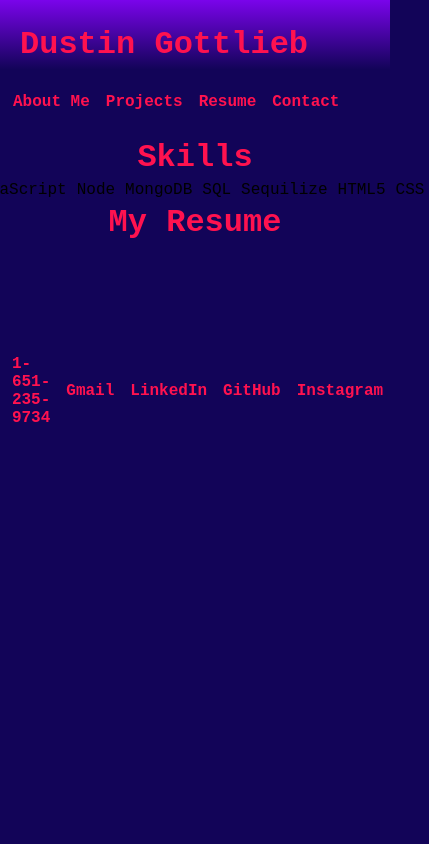
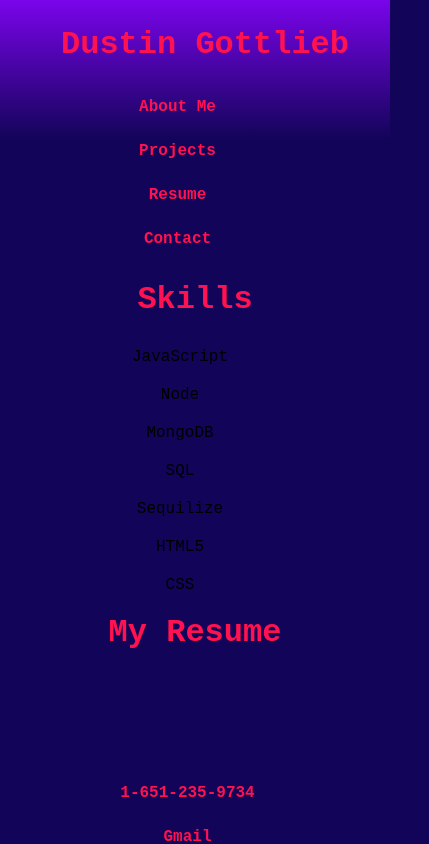
Before and after one commit to DustinGottlieb/Dustins-React-Portfolio, a React (Create React App) app: page / in a window 390 px wide. Both pictures are taken after a click on the link "Resume". Shown: the top 844 px of the page, 429 px wide, since content can reach past the window. Built offline with nearby package versions, Linux system fonts and the light colour scheme.

Commit message:
added mobile responsiveness

```diff
--- a/src/App.css
+++ b/src/App.css
@@ -20,3 +20,24 @@ body {
   background-image: linear-gradient( dimgrey, rgba(117, 61, 24, 0.3));
   width: 100%;
 }
+
+@media only screen and (max-width: 600px) {
+  #header,
+  #body,
+  #footer,
+  h1,
+  nav {
+      justify-content: center;
+      align-items: center;
+      display: flex;
+      width: 100%;
+  }
+  .me,
+  #screenshot {
+      width: 95%;
+      object-fit: contain;
+      padding: 2%;
+      justify-content: center;
+      align-items: center;
+  }
+}
--- a/src/components/AboutMe/AboutMe.css
+++ b/src/components/AboutMe/AboutMe.css
@@ -2,6 +2,7 @@
     --primaryfont: #ff124f;
     --background: #120458;
     --hover: #ff00a0;
+    width: 100%;
 }
 
 * {
@@ -35,11 +36,13 @@ p {
     padding: 0 2% 0 0;
 }
 
-/* @media only screen and (max-width: 600px) {
-    .canoe {
+@media only screen and (max-width: 600px) {
+    #canoe {
         width: 95%;
         object-fit: contain;
         padding: 2%;
         justify-content: center;
         align-items: center;
-    } */
+        justify-items: center;
+    }
+}
--- a/src/components/Footer/Footer.css
+++ b/src/components/Footer/Footer.css
@@ -26,3 +26,14 @@ ul {
     margin: 0px 0px 0px -35px;
     background-color: var(--background);
 }
+
+@media only screen and (max-width: 900px) {
+    ul, li {
+        width: 100%;
+        align-items: center;
+        display: flex;
+        flex-direction: column;
+        flex-wrap: wrap;
+        padding: 10px;
+    }
+}
--- a/src/components/Projects/Projects.css
+++ b/src/components/Projects/Projects.css
@@ -53,3 +53,14 @@ h4 {
 a {
     padding: 3px;
 }
+
+@media only screen and (max-width: 900px) {
+    .Projects, .preview {
+        width: 95%;
+        object-fit: contain;
+        padding: 2%;
+        justify-content: center;
+        align-items: center;
+        justify-items: center;
+    }
+}
--- a/src/components/Resume/Resume.css
+++ b/src/components/Resume/Resume.css
@@ -22,9 +22,9 @@ h5 {
     margin: 0;
 }
 
-li {
+.skills, ul, li {
     display: flex;
-    flex-wrap: wrap;
+    flex-direction: column;
     padding: 5px;
 }
 
@@ -35,3 +35,12 @@ li {
     display: flex;
     justify-content: center;
 }
+
+@media only screen and (max-width: 900px) {
+    .skills, ul, li {
+        display: flex;
+        flex-direction: column;
+        flex-wrap: wrap;
+        padding: 10px;
+    }
+}
--- a/src/components/Resume/index.js
+++ b/src/components/Resume/index.js
@@ -5,16 +5,17 @@ export function Resume() {
     return (
         <div class="Resume">
         <h5>Skills</h5>
-               <ul>
-               <li>JavaScript</li>
-               <li>Node</li>
+        <div class="skills">
+        <ul>
+            <li>JavaScript</li>
+            <li>Node</li>
             <li>MongoDB</li>
             <li>SQL</li>
             <li>Sequilize</li>
             <li>HTML5</li>
             <li>CSS</li>
         </ul>
-        <a href="/DustinGottlieb-Resume.pdf" id="resume" download><h5>My Resume</h5></a></div>
+        <a href="/DustinGottlieb-Resume.pdf" id="resume" download><h5>My Resume</h5></a></div></div>
     )
 }
 
```
